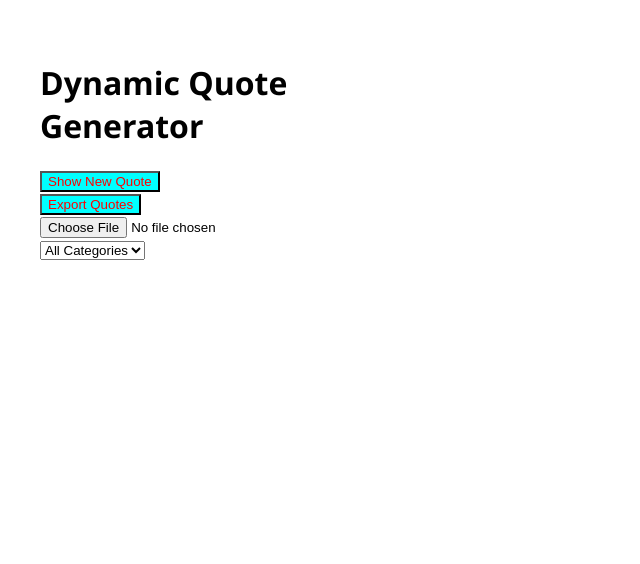
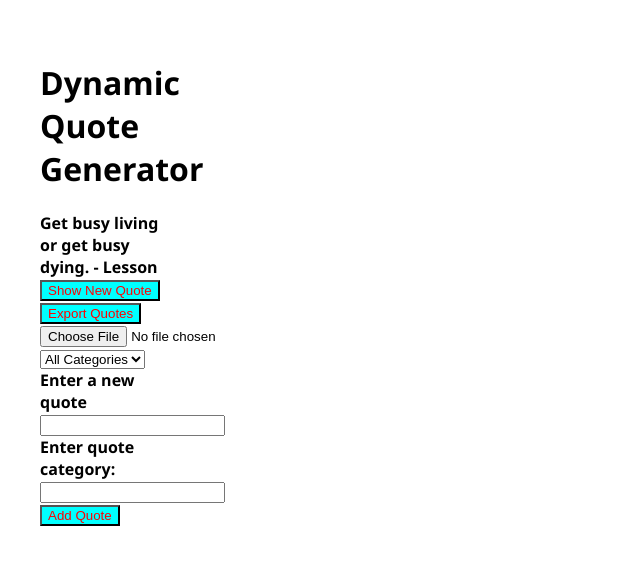
Before and after one commit to Sijenyi96/alx_fe_javascript, a plain HTML site: page dom-manipulation/index.html in a window 1280 px wide. Shown: the whole page, without its empty margins (0-640 px from the left). Drawn offline with Linux system fonts and the light colour scheme.

Commit message:
update changes

```diff
--- a/dom-manipulation/script.js
+++ b/dom-manipulation/script.js
@@ -16,36 +16,36 @@ document.addEventListener('DOMContentLoaded',function(){
         document.getElementById('quoteDisplay').appendChild(quoteElement);
     }
     function addQuote() {
-    const createAddQuoteForm = document.createElement('form')
+    const createAddQuoteForm = document.createElement('createAddQuoteForm')
     const newQuoteText = document.createElement('label');
     newQuoteText.textContent = 'Enter a new quote';
-    form.appendChild(newQuoteText)
+    createAddQuoteForm.appendChild(newQuoteText)
 
     const input = document.createElement('input');
     input.type = 'text';
     input.name='newQuote'
-    form.appendChild(input)
+    createAddQuoteForm.appendChild(input)
 
     const newCategory = document.createElement('label');
     newCategory.textContent = 'Enter quote category:';
-    form.appendChild(newCategory)
+    createAddQuoteForm.appendChild(newCategory)
 
 
     const categoryInput = document.createElement('input');
      categoryInput.type = 'text';
     categoryInput.name = 'quoteCategory';
-    form.appendChild(categoryInput)
+    createAddQuoteForm.appendChild(categoryInput)
 
         const submitButton = document.createElement('button');
         submitButton.type = 'submit';
         submitButton.textContent = 'Add Quote';
-        form.appendChild(submitButton);
+        createAddQuoteForm.appendChild(submitButton);
 
 
         const exportQuotesButton = document.getElementById('exportQuotesButton');
-        exportQuotesButton.type= 'submit';
-        exportQuotesButton.textContent='Export Quotes'
-        form.appendChild(exportQuotesButton)
+
+
+
 
         function exportQuotes(){
         const json= JSON.stringify(quotes,null, 2);
@@ -58,7 +58,7 @@ document.addEventListener('DOMContentLoaded',function(){
         console.log(url)
         }
 
-        form.addEventListener('submit', function(event) {
+        createAddQuoteForm.addEventListener('submit', function(event) {
             event.preventDefault();
             const newQuote = input.value.trim();
             if (newQuote) {
@@ -70,7 +70,7 @@ document.addEventListener('DOMContentLoaded',function(){
             localStorage.getItem('quotes')
         });
 
-        document.body.appendChild(form);
+        document.body.appendChild(createAddQuoteForm);
     }
 
 
@@ -124,11 +124,23 @@ document.addEventListener('DOMContentLoaded',function(){
 
       }
 
-      function fetchQuotesFromServer(){
+       async function fetchQuotesFromServer(){
+            try {
+                const response = await fetch('https://jsonplaceholder.typicode.com/post');
+                  if (!response.ok){
+                    throw new Error('Network response was not ok')
+                  }
+                  const data = await response.json();
+                  quotes= data.slice(0,10).map(post=> ({
+                    text: post.body,
+                  }))
+                  saveQuotes();
+            } catch (error) {
 
-      }
+            }
+       }
 
-    createAddForm();
-    showRandomQuote();
+    addQuote();
+    displayRandomQuote();
 
     })
--- a/dom-manipulation/styles.css
+++ b/dom-manipulation/styles.css
@@ -12,7 +12,7 @@ form {
 body {
     padding: 20px;
     margin: 20px;
-    width: 20%;
+    width: 10%;
     height: 20%;
     font-family: 'Segoe UI', Tahoma, Geneva, Verdana, sans-serif;
     font-size: medium;
```
